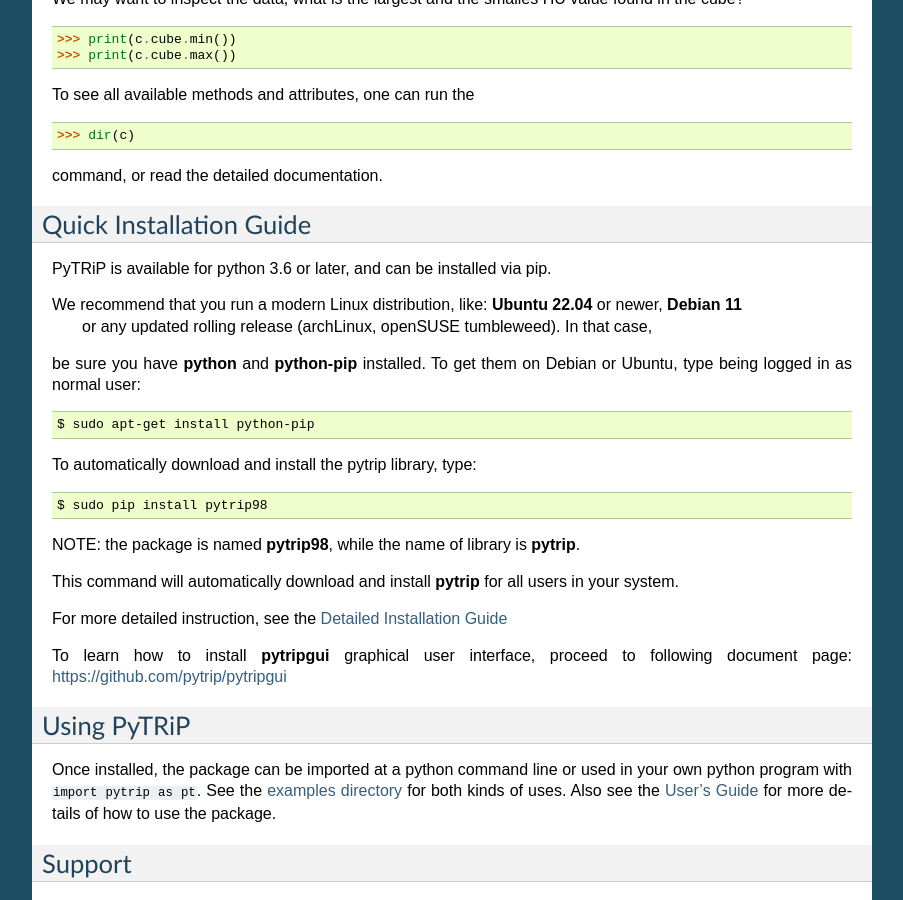
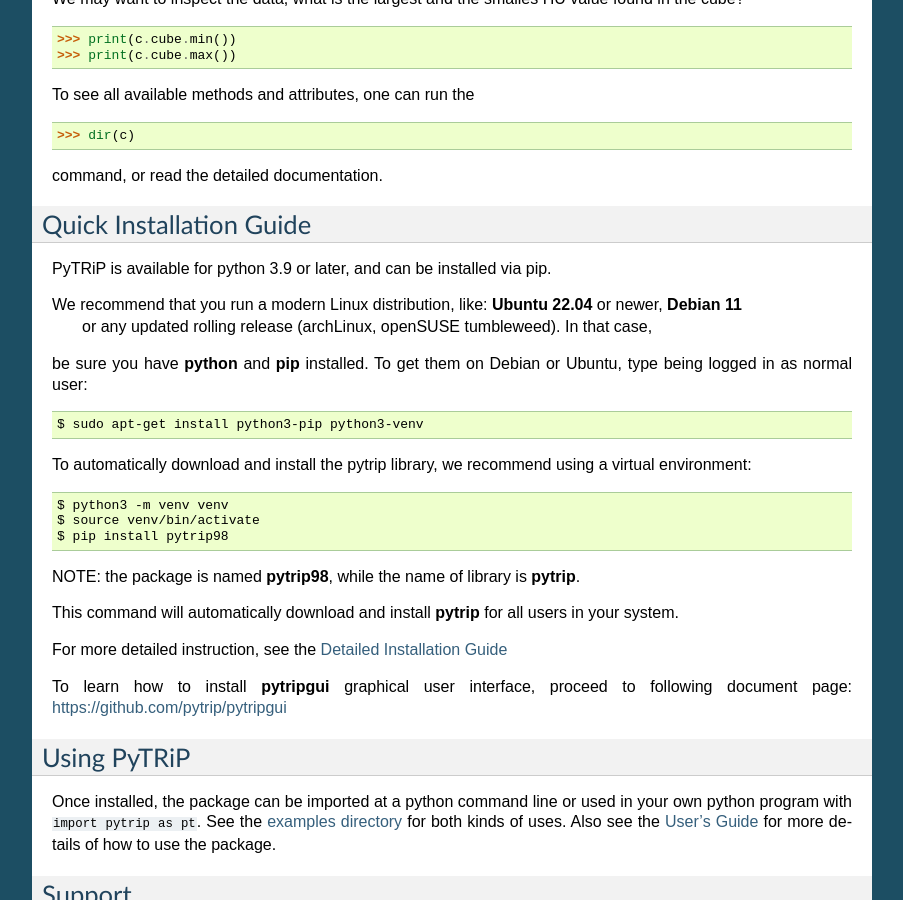
Before and after one commit to pytrip/pytrip, a Sphinx documentation site: the page built from docs/getting_started.rst, in a window 1280 px wide and 900 px high, scrolled down 739 px. Shown: the whole window, without its empty margins (198-1101 px from the left). Built offline with Sphinx 7.4.7, drawn with Linux system fonts in a browser that asks for light colours; pages that are not in the unit, such as notebooks, are missing from menus.

```diff
--- a/README.rst
+++ b/README.rst
@@ -60,7 +60,6 @@ To set up a local development environment:
 
 3. Install dependencies and the package in editable mode::
 
-    pip install -r requirements.txt
     pip install -r tests/requirements-test.txt
     pip install -e .
 
--- a/docs/contributing.rst
+++ b/docs/contributing.rst
@@ -101,11 +101,10 @@ In this way python interpreter will set properly all directories needed for prop
 
 6. When you're done making changes, check that your changes comply with PEP8 code quality standards (flake8 tests) run pytest tests::
 
-    $ pep8 --max-line-length=120 pytrip tests
-    $ flake8 --max-line-length=120 pytrip tests
+    $ flake8 pytrip tests
     $ pytest
 
-   To get pep8, flake8 and pytest, just pip install them.
+   To get flake8 and pytest, just pip install them.
 
 7. Commit your changes and push your branch to GitHub::
 
--- a/docs/getting_started.rst
+++ b/docs/getting_started.rst
@@ -50,18 +50,20 @@ command, or read the detailed documentation.
 Quick Installation Guide
 ========================
 
-PyTRiP is available for python 3.6 or later, and can be installed via pip.
+PyTRiP is available for python 3.9 or later, and can be installed via pip.
 
 We recommend that you run a modern Linux distribution, like: **Ubuntu 22.04** or newer, **Debian 11**
  or any updated rolling release (archLinux, openSUSE tumbleweed). In that case,
-be sure you have **python** and **python-pip** installed.
+be sure you have **python** and **pip** installed.
 To get them on Debian or Ubuntu, type being logged in as normal user::
 
-    $ sudo apt-get install python-pip
+    $ sudo apt-get install python3-pip python3-venv
 
-To automatically download and install the pytrip library, type::
+To automatically download and install the pytrip library, we recommend using a virtual environment::
 
-    $ sudo pip install pytrip98
+    $ python3 -m venv venv
+    $ source venv/bin/activate
+    $ pip install pytrip98
 
 NOTE: the package is named **pytrip98**, while the name of library is **pytrip**.
 
--- a/docs/install.rst
+++ b/docs/install.rst
@@ -88,6 +88,8 @@ If you need to build from source (e.g. for development or unsupported architectu
 
     git clone https://github.com/pytrip/pytrip.git
     cd pytrip
+    python -m venv venv
+    source venv/bin/activate  # On Windows: venv\Scripts\activate
     pip install -e .
 
 During wheel builds a minimal NumPy version appropriate for your Python interpreter is pre-installed to ensure
--- a/pyproject.toml
+++ b/pyproject.toml
@@ -89,3 +89,7 @@ package-data = { pytrip = ["data/*.dat"] }
 version_scheme = "post-release"
 local_scheme = "node-and-date"
 write_to = "pytrip/_version.py"
+
+[tool.yapf]
+based_on_style = "pep8"
+column_limit = 120
--- a/requirements.txt
+++ /dev/null
@@ -1,4 +0,0 @@
-# to avoid duplication and specifying dependencies both in setup.py and requirements.txt
-# we will installs dependencies from ./setup.py, and the package itself,
-# in editable mode with all optional dependencies
--e .[remote]
```
Also changed, not shown: 3 other files.
